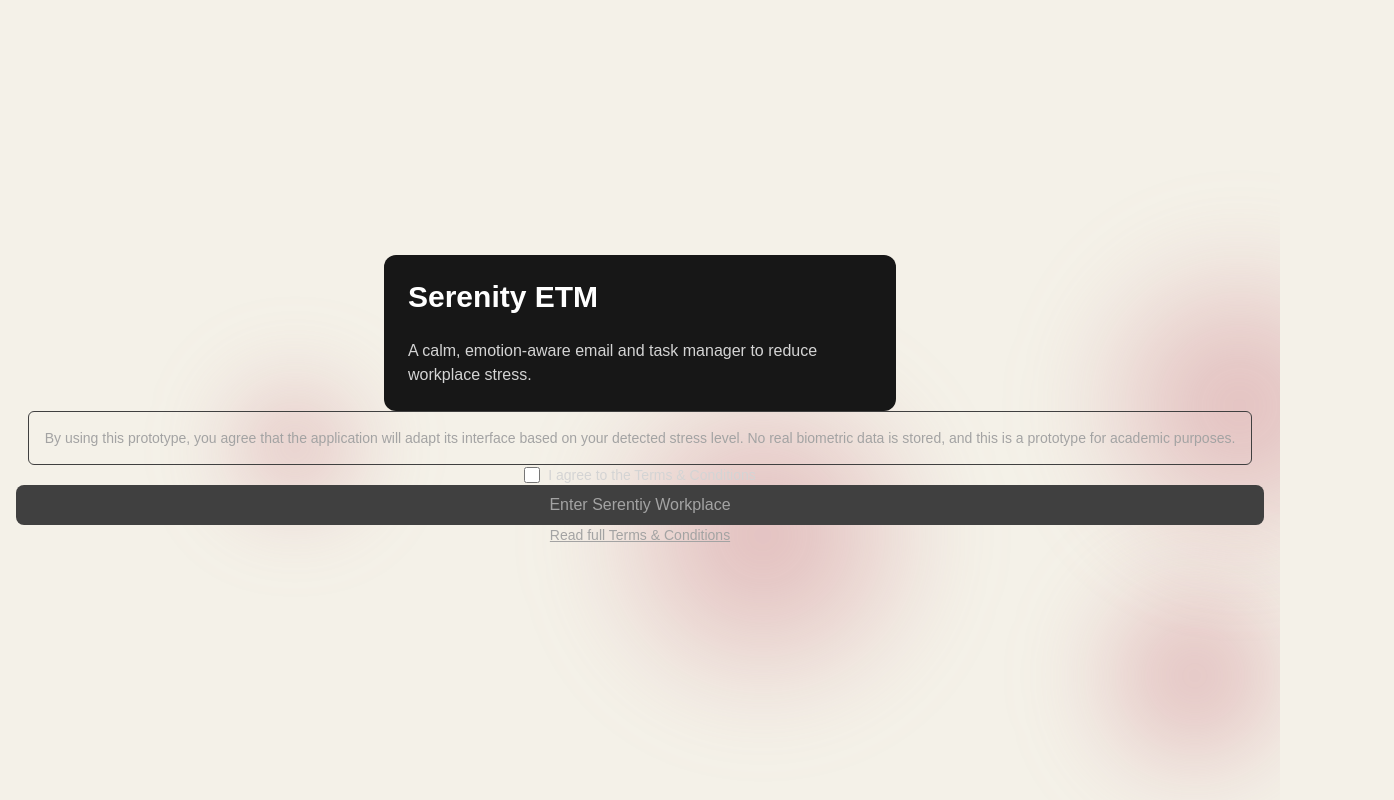
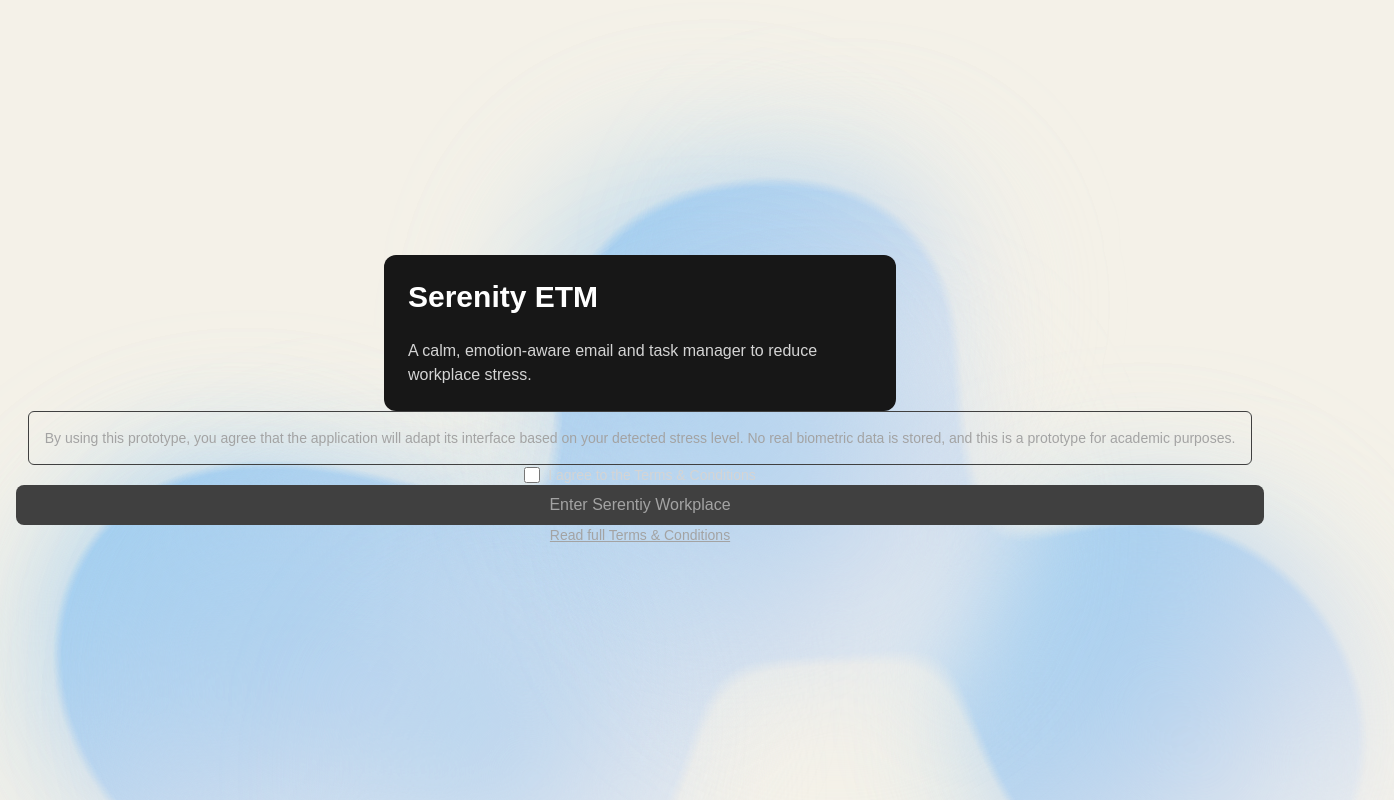
Before and after one commit to rubaisha-rn/Serenity-ETM, a Next.js app in the folder serenity-etm/: page / in a window 1280 px wide. Shown: the top 800 px of the page, 1394 px wide, since content can reach past the window. Built offline with nearby package versions, Linux system fonts and the light colour scheme.

Commit message:
Created blob animation.

```diff
--- a/serenity-etm/src/components/floatingblobs.js
+++ b/serenity-etm/src/components/floatingblobs.js
@@ -1,71 +1,83 @@
 'use client';
 
-import { motion } from 'framer-motion';
-import { useEffect, useState } from 'react';
-import useViewport from '../hooks/useViewport';
+import {motion} from 'framer-motion';
+import { useEffect, useState, useId } from 'react';
 
-export default function FloatingBlobs({ count = 5 }) {
-
-    const viewport = useViewport();
+export default function FloatingBlobs ({count = 12, className = ''}) {
     const [blobs, setBlobs] = useState([]);
+    const filterId = useId(); // prevents svg ID collisions in nextjs
 
     useEffect(() => {
-        if(!viewport.width || !viewport.height) return;
-
-        const newBlobs = Array.from({length: count}).map(() => {
-            const size = 150 + Math.random() * 250;
-            const pos = getRandomPosition(viewport, size);
-            const ani = getRandomAnimation(viewport, size);
-
-            return {size, pos, ani};
-        });
-
-        setBlobs(newBlobs);
-    }, [viewport, count]);
+        const arr = Array.from({length: count}).map(() => ({
+            size: 220 + Math.random() * 260,
+            x: Math.random() * 80,
+            y: Math.random() * 80,
+            dx: (Math.random() - 0.5) * 35,
+            dy: (Math.random() - 0.5) * 35,
+        }));
+        setBlobs(arr);
+    }, [count]);
 
     return (
-        <div className='absolute inset-0 overflow-hidden -z-0'>
-            {blobs.map((blob, i) => (
+        <>
+            {/* Gooey filter inspired by lava lamps */}
+            <svg
+                className='absolute w-0 h-0'
+                aria-hidden='true'
+                focusable='false'
+            >
+                <filter id={filterId}>
+                    <feGaussianBlur in='SourceGraphic' stdDeviation='35' result='blur' />
+                    <feColorMatrix
+                        in='blur'
+                        mode='matrix'
+                        values='
+                            1 0 0 0 0
+                            0 1 0 0 0
+                            0 0 1 0 0
+                            0 0 0 20 -9
+                        '
+                        result='gooey'
+                    />
+                    <feBlend in='SourceGraphic' in2='gooey' />
+                </filter>
+            </svg>
+
+            {/* Blob layer */}
+            <div
+                className={`absolute inset-0 z-10 pointer-events-none ${className}`}
+                style={{
+                    filter: `url(#${filterId})`,
+                }}
+            >
+                {blobs.map((b, i) => (
                     <motion.div
-                    key = {i}
-                    className='absolute rounded-full'
+                        key={i}
                         style={{
-                        width: blob.size,
-                        height: blob.size,
-                        top: blob.pos.y,
-                        left: blob.pos.x,
-                        background: 'radial-gradient(circle, rgba(203, 123, 135, 0.5) 0%, rgba(255, 182, 193, 0) 70%)',
-                        filter: 'blur(40px)',
+                            position: 'absolute',
+                            width: b.size,
+                            height: b.size,
+                            left: `${b.x}vw`,
+                            top: `${b.y}vh`,
+                            borderRadius: '50%',
+
+                            background: 'radial-gradient(circle at 30% 30%, rgba(158, 208, 241, 0.8), transparent 70%), radial-gradient(circle at 70% 70%, rgba(244, 244, 240, 0.8), transparent 70%), radial-gradient(circle at 50% 50%, rgba(209, 187, 227, 0.8), transparent 70%)',
+
+                            filter: 'blur(70px)',
                         }}
                         animate={{
-                        x: blob.ani.x,
-                        y: blob.ani.y,
+                            x: [0, `{b.dx}vw`, `${-b.dx*0.6}vw`, 0],
+                            y: [0, `{b.dy}vh`, `${-b.dy*0.6}vh`, 0],
+                            scale: [1, 1.15, 0.95, 1],
                         }}
                         transition={{
-                        duration: 15 + Math.random() * 20,
+                            duration: 40 + Math.random() * 25,
                             repeat: Infinity,
-                        repeatType: 'loop',
                             ease: 'easeInOut',
                         }}
                     />
                 ))}
             </div>
+        </>
     );
 }
-
-function getRandomPosition(viewport, size) {
-    return {
-        x: Math.random() * (viewport.width - size),
-        y: Math.random() * (viewport.height - size),
-    };
-}
-
-function getRandomAnimation(viewport, size) {
-    const rangeX = Math.random() * (viewport.width -size);
-    const rangeY = Math.random() * (viewport.height -size);
-
-    return {
-        x: [0, rangeX, -rangeX/2, 0],
-        y: [0, rangeY, -rangeY/2, 0],
-    };
-}
```
Lines whose indentation alone changed are shown as unchanged.
